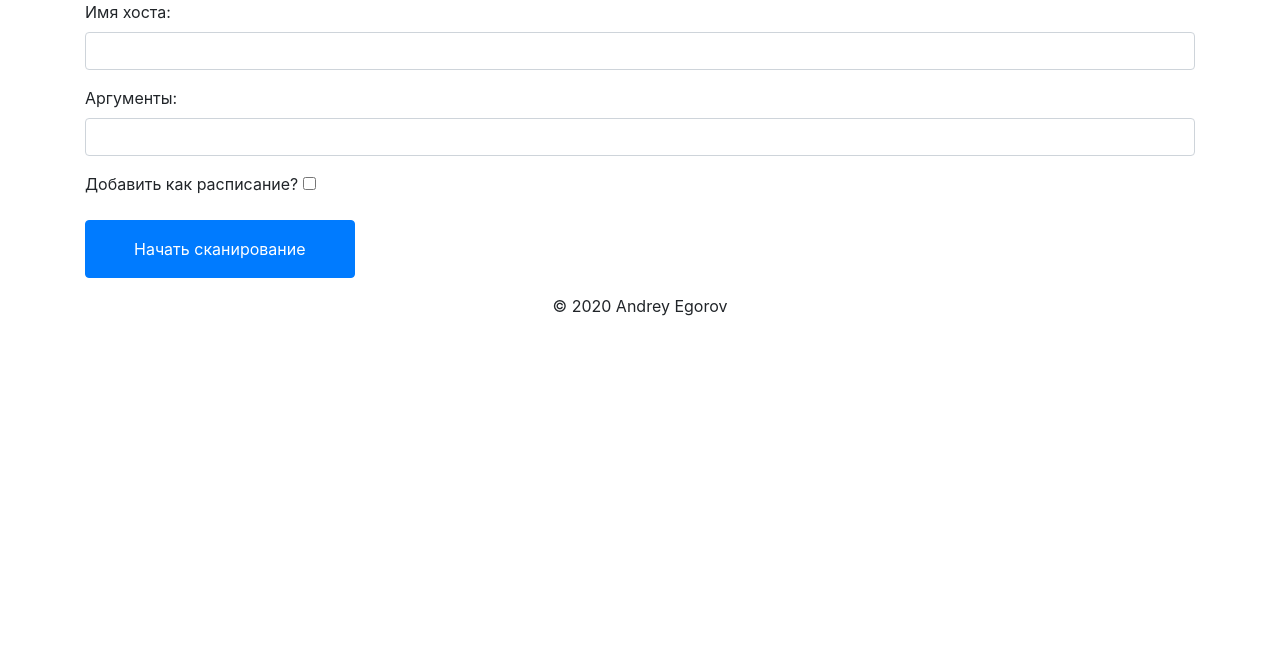
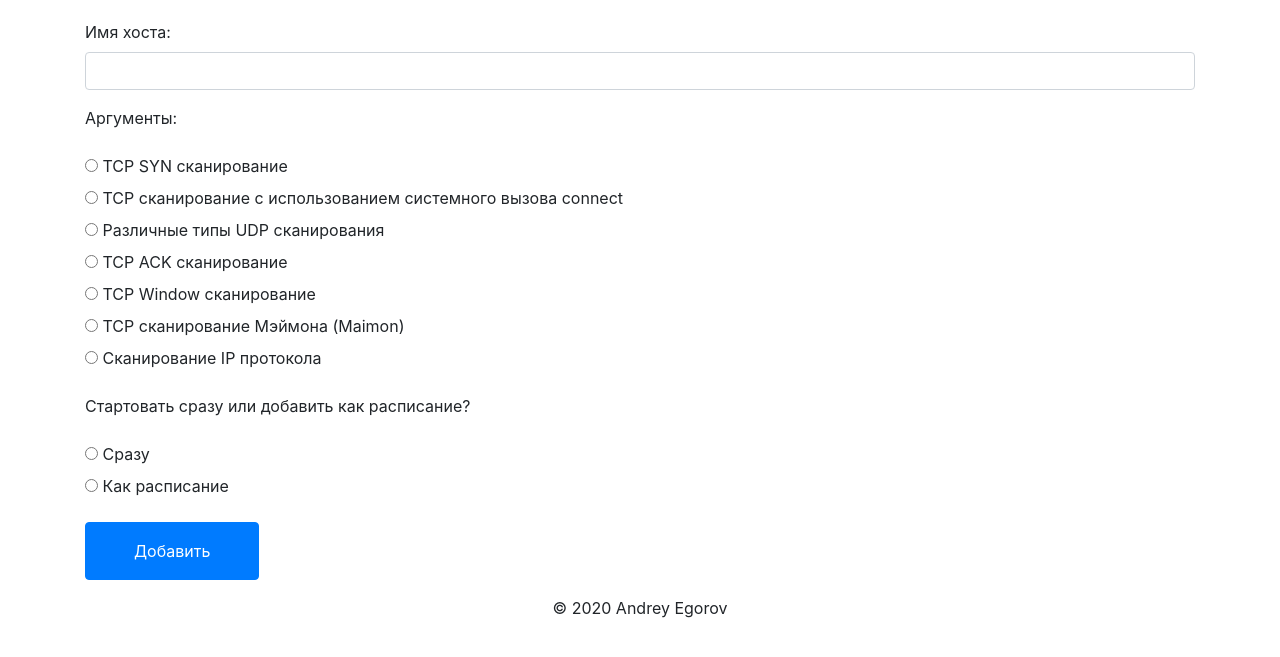
Before and after one commit to Egoroff85/web-nmap, a Django app: page /newscan/ in a window 1280 px wide. Shown: the part 90-747 px from the top of the page. Run offline with Django 3.2, Linux system fonts and the light colour scheme; parts of the project's set-up code (start-up, migrations or seed data) failed here and were passed over; some libraries are stand-ins or nearby versions.

Commit message:
Добавлены аргументы сканирования, хранение отчета в json, отображение отчета в таблице

```diff
--- a/webnmap/app/forms.py
+++ b/webnmap/app/forms.py
@@ -2,8 +2,24 @@ from django import forms
 
 
 class NewScanForm(forms.Form):
+    schedule = [
+        (False, 'Сразу'),
+        (True, 'Как расписание')
+    ]
+
+    argument = [
+        ('-sS', 'TCP SYN сканирование'),
+        ('-sT', 'TCP сканирование с использованием системного вызова connect'),
+        ('-sU', 'Различные типы UDP сканирования'),
+        ('-sA', 'TCP ACK сканирование'),
+        ('-sW', 'TCP Window сканирование'),
+        ('-sM', 'TCP сканирование Мэймона (Maimon)'),
+        ('-sO', 'Сканирование IP протокола')
+    ]
+
     hostname = forms.CharField(label='Имя хоста', max_length=100,
                                widget=forms.TextInput(attrs={"class": "form-control"}))
     arguments = forms.CharField(label='Аргументы', max_length=100, required=False,
-                               widget=forms.TextInput(attrs={"class": "form-control"}))
-    add_schedule = forms.BooleanField(label='Добавить как расписание?', required=False, initial=False)
+                               widget=forms.RadioSelect(choices=argument))
+    add_schedule = forms.CharField(label='Стартовать сразу или добавить как расписание?',
+                                   widget=forms.RadioSelect(choices=schedule))
--- a/webnmap/app/models.py
+++ b/webnmap/app/models.py
@@ -8,7 +8,7 @@ class Scan(models.Model):
     is_finished = models.BooleanField(default=False, verbose_name='Завершено?')
     hostname = models.ForeignKey('Hostname', on_delete=models.PROTECT, verbose_name='Имя хоста')
     arguments = models.ForeignKey('Arguments', on_delete=models.PROTECT, verbose_name='Аргументы')
-    report = models.TextField(blank=True, verbose_name='Отчет')
+    report = models.JSONField(null=True, verbose_name='Отчет')
 
     def __str__(self):
         return f'{self.hostname} {self.arguments}'
@@ -32,7 +32,7 @@ class Hostname(models.Model):
 
 
 class Arguments(models.Model):
-    arguments = models.CharField(max_length=150, default='-', verbose_name='Аргументы', primary_key=True)
+    arguments = models.CharField(max_length=100, default='-', verbose_name='Аргументы', primary_key=True)
 
     def __str__(self):
         return self.arguments
--- a/webnmap/app/static/css/styles.css
+++ b/webnmap/app/static/css/styles.css
@@ -1,3 +1,19 @@
 .errorlist {
-  color: red;
+    color: red;
 }
+
+.container {
+    margin-top: 20px;
+}
+
+#id_add_schedule {
+    list-style-type: none;
+    padding: 0;
+    margin: 0;
+}
+
+#id_arguments {
+    list-style-type: none;
+    padding: 0;
+    margin: 0;
+}
--- a/webnmap/app/templates/base.html
+++ b/webnmap/app/templates/base.html
@@ -9,7 +9,7 @@
     <title>nmap web gui</title>
     <link href="https://stackpath.bootstrapcdn.com/bootstrap/4.4.1/css/bootstrap.min.css" rel="stylesheet"
           integrity="sha384-Vkoo8x4CGsO3+Hhxv8T/Q5PaXtkKtu6ug5TOeNV6gBiFeWPGFN9MuhOf23Q9Ifjh" crossorigin="anonymous">
-{#    <link rel='stylesheet' href="{% static "css/styles.css" %}">#}
+    <link rel='stylesheet' href="{% static "css/styles.css" %}">
 </head>
 <body>
 {% include 'partials/_navbar.html' %}
--- a/webnmap/app/templates/newscan.html
+++ b/webnmap/app/templates/newscan.html
@@ -16,30 +16,31 @@
     <div class="container">
     <form action="{% url 'new_scan' %}" method="post">
         {% csrf_token %}
+        {{ form.as_p }}
 
-        {{ form.non_field.errors }}
-        <div class="form-group">
-            <label for="{{ form.hostname.id_for_label }}">Имя хоста: </label>
-            {{ form.hostname }}
-            <div class="invalid-feedback">
-                {{ form.hostname.errors }}
-            </div>
-        </div>
-        <div class="form-group">
-            <label for="{{ form.arguments.id_for_label }}">Аргументы: </label>
-            {{ form.arguments }}
-            <div class="invalid-feedback">
-                {{ form.arguments.errors }}
-            </div>
-        </div>
-        <div class="form-group">
-            <label for="{{ form.add_schedule.id_for_label }}">Добавить как расписание? </label>
-            {{ form.add_schedule }}
-            <div class="invalid-feedback">
-                {{ form.add_schedule.errors }}
-            </div>
-        </div>
-        <input type="submit" value="Начать сканирование" class="btn btn-primary py-3 px-5">
+{#        {{ form.non_field.errors }}#}
+{#        <div class="form-group">#}
+{#            <label for="{{ form.hostname.id_for_label }}">Имя хоста: </label>#}
+{#            {{ form.hostname }}#}
+{#            <div class="invalid-feedback">#}
+{#                {{ form.hostname.errors }}#}
+{#            </div>#}
+{#        </div>#}
+{#        <div class="form-group">#}
+{#            <label for="{{ form.arguments.id_for_label }}">Аргументы: </label>#}
+{#            {{ form.arguments }}#}
+{#            <div class="invalid-feedback">#}
+{#                {{ form.arguments.errors }}#}
+{#            </div>#}
+{#        </div>#}
+{#        <div class="form-group">#}
+{#            <label for="{{ form.add_schedule.id_for_label }}">Добавить как расписание? </label>#}
+{#            {{ form.add_schedule }}#}
+{#            <div class="invalid-feedback">#}
+{#                {{ form.add_schedule.errors }}#}
+{#            </div>#}
+{#        </div>#}
+        <input type="submit" value="Добавить" class="btn btn-primary py-3 px-5">
     </form>
     </div>
 {% endblock content %}
--- a/webnmap/requirements.txt
+++ b/webnmap/requirements.txt
@@ -2,6 +2,7 @@ asgiref==3.2.10
 celery==4.4.7
 Django==3.1
 gunicorn==20.0.4
+pytest==5.4.3
 python-nmap==0.6.1
 pytz==2019.3
 redis==3.5.3
```
Also changed, not shown: webnmap/app/parsers.py (added, +43 -0 lines), webnmap/app/tasks.py (+5 -3 lines), webnmap/app/templates/report.html (+31 -1 lines), 3 other files.
